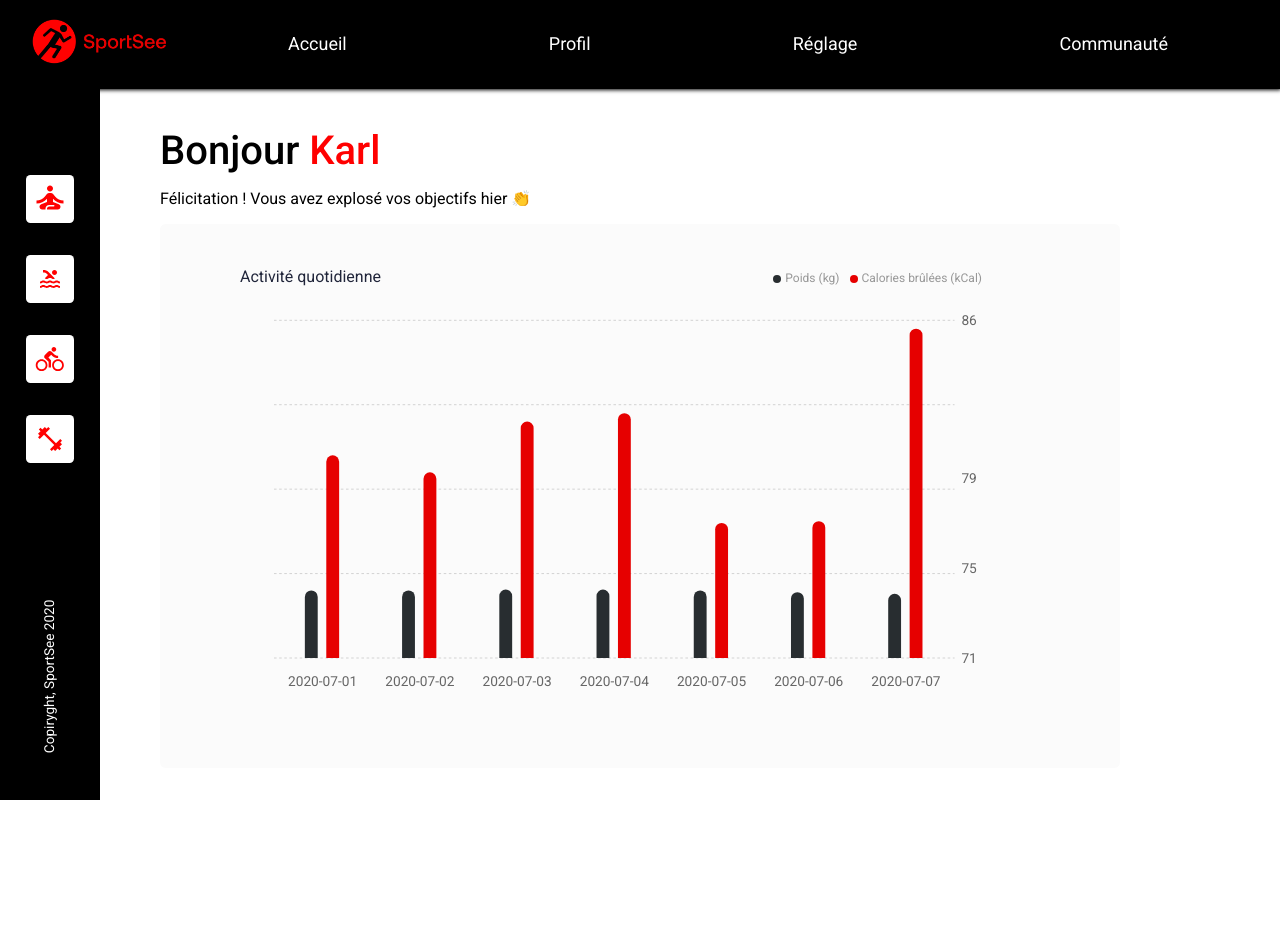
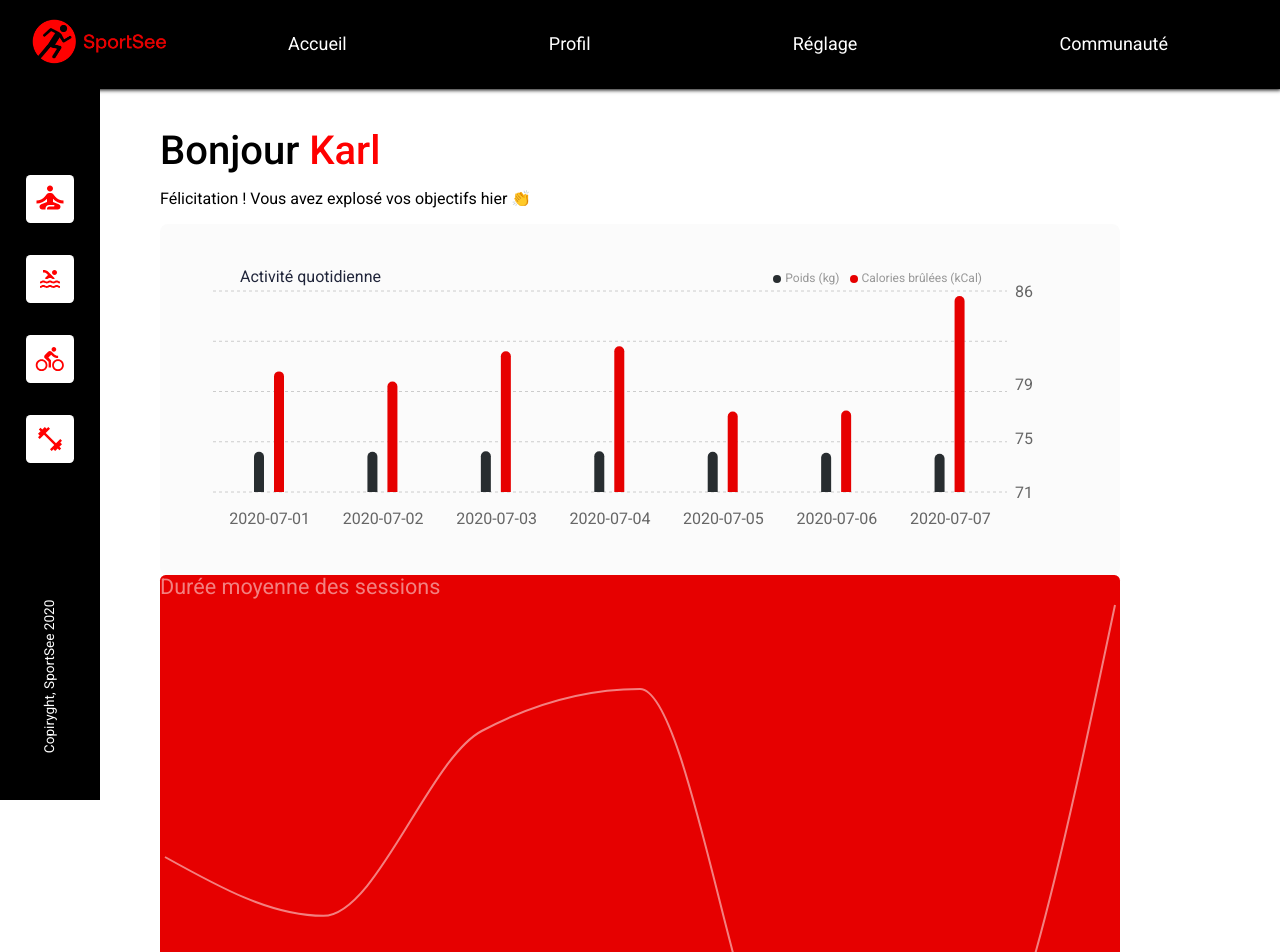
Before and after one commit to pyko7/SportSee-front, a React (Vite) app: page / in a window 1280 px wide. Shown: the top 952 px of the page. Before the commit the page ends 800 px from the top, so only its background shows below. Built offline with nearby package versions, Linux system fonts and the light colour scheme; no server answers.

Commit message:
feat: add linechart

```diff
--- a/src/App.jsx
+++ b/src/App.jsx
@@ -46,8 +46,12 @@ const App = () => {
         <div className="container">
           {isLoading && <Loader />}
           {error && <Error />}
-          {user && activity && (
-            <Dashboard activity={activity} firstName={user.firstName} />
+          {user && activity && averageSessions && (
+            <Dashboard
+              activity={activity}
+              averageSessions={averageSessions}
+              firstName={user.firstName}
+            />
           )}
         </div>
       </main>
--- a/src/components/BarChart/BarChartContainer.jsx
+++ b/src/components/BarChart/BarChartContainer.jsx
@@ -63,6 +63,7 @@ const BarChartContainer = ({ title, data }) => {
         <Tooltip
           contentStyle={{
             backgroundColor: tooltipStyle.backgroundColor,
+            border: tooltipStyle.border,
           }}
           itemStyle={{
             margin: tooltipStyle.margin,
--- a/src/components/BarChart/_style.js
+++ b/src/components/BarChart/_style.js
@@ -3,12 +3,11 @@ export const barChartContainerStyle = {
   width: "100%",
   height: "100%",
   backgroundColor: "#FBFBFB",
-  borderRadius: "0.35rem",
+  borderRadius: "0.5rem",
   padding: "3rem",
 };
 
 export const barChartStyle = {
-  padding: "2rem 0",
   borderRadius: "0.35rem",
 };
 
@@ -21,14 +20,14 @@ export const barChartTitleStyle = {
 };
 
 export const barStyle = {
-  width: 15,
+  width: 10,
   gap: 10,
   barsGap: 50,
   color: {
     primary: "#E60000",
     secondary: "#282D30",
   },
-  radius: [20, 20, 0, 0],
+  radius: [10, 10, 0, 0],
 };
 
 export const legendStyle = {
@@ -44,6 +43,7 @@ export const tooltipStyle = {
   padding: "0 0.5rem",
   backgroundColor: "red",
   color: "white",
+  border: "none",
 };
 
 export const tooltipLabelStyle = {
--- a/src/components/Dashboard/Dashboard.jsx
+++ b/src/components/Dashboard/Dashboard.jsx
@@ -1,13 +1,19 @@
 import DashboardHeader from "./DashboardHeader";
 import "./Dashboard.css";
 import BarChartContainer from "../BarChart/BarChartContainer";
+import LineChartContainer from "../LineChart/LineChartContainer";
 
-const Dashboard = ({ firstName, activity }) => {
+const Dashboard = ({ firstName, activity, averageSessions }) => {
   const barChartTitle = "Activité quotidienne";
+  const lineChartTitle = "Durée moyenne des sessions";
   return (
     <div className="dashboard">
       <DashboardHeader firstName={firstName} />
       <BarChartContainer title={barChartTitle} data={activity.sessions} />
+      <LineChartContainer
+        title={lineChartTitle}
+        data={averageSessions.sessions}
+      />
     </div>
   );
 };
--- /dev/null
+++ b/src/components/LineChart/LineChartContainer.jsx
@@ -0,0 +1,56 @@
+import React from "react";
+import {
+  LineChart,
+  Line,
+  XAxis,
+  YAxis,
+  Tooltip,
+  ResponsiveContainer,
+} from "recharts";
+import {
+  lineChartContainerStyle,
+  lineChartStyle,
+  lineChartTitleStyle,
+  lineChartTooltipStyle,
+  xAxisStyle,
+} from "./_style";
+
+const LineChartContainer = ({ title, data }) => {
+  return (
+    <ResponsiveContainer
+      width="100%"
+      height="100%"
+      style={lineChartContainerStyle}
+    >
+      <span style={lineChartTitleStyle}>{title}</span>
+
+      <LineChart width="100%" height="100%" data={data}>
+        <XAxis
+          axisLine={false}
+          tickLine={false}
+          dataKey="day"
+          tick={xAxisStyle}
+        />
+        <YAxis axisLine={false} tickLine={false} hide dataKey="sessionLength" />
+        <Tooltip
+          contentStyle={{ width: lineChartTooltipStyle.width }}
+          itemStyle={{ color: lineChartTooltipStyle.color }}
+          labelStyle={{ display: lineChartTooltipStyle.display }}
+          formatter={(value, name) => {
+            return ["min", value];
+          }}
+          separator=""
+        />
+        <Line
+          type="monotone"
+          dataKey="sessionLength"
+          stroke="rgba(255,255,255,0.5)"
+          strokeWidth={2}
+          dot={false}
+          activeDot={lineChartStyle}
+        />
+      </LineChart>
+    </ResponsiveContainer>
+  );
+};
+export default LineChartContainer;
--- /dev/null
+++ b/src/components/LineChart/_style.js
@@ -0,0 +1,25 @@
+export const lineChartContainerStyle = {
+  backgroundColor: "#E60000",
+  borderRadius: "0.35rem",
+};
+
+export const lineChartStyle = {
+  fill: "#FFF",
+};
+
+export const lineChartTooltipStyle = {
+  display: "none",
+  width: "4rem",
+  color: "#000",
+};
+
+export const xAxisStyle = {
+  fill: "#FFF",
+  opacity: 0.5,
+};
+
+export const lineChartTitleStyle = {
+  fontSize: "1.35rem",
+  color: "#FFF",
+  opacity: 0.5,
+};
--- a/src/model/Activity.js
+++ b/src/model/Activity.js
@@ -1,6 +1,14 @@
+import { formatDate } from "../utils/utils";
+
 export default class Activity {
   constructor(user) {
     this.id = user.data.userId;
     this.sessions = user.data.sessions;
   }
+  getFormattedSessions() {
+    this.sessions.forEach((session) => {
+      session["day"] = formatDate(session["day"]);
+    });
+    return this.sessions;
+  }
 }
--- /dev/null
+++ b/src/utils/utils.js
@@ -0,0 +1,46 @@
+export const formatDate = (dateString) => {
+  const parts = dateString.split("-");
+  const date = new Date(parts[0], parts[1] - 1, parts[2]);
+
+  let day = date.getDate();
+  let month = date.getMonth() + 1;
+  const year = date.getFullYear();
+
+  // Add leading zeros to days and months if needed
+  day = day < 10 ? "0" + day : day;
+  month = month < 10 ? "0" + month : month;
+
+  return day + "-" + month + "-" + year;
+};
+
+export const getWeekDay = (day) => {
+  let dday = "";
+  switch (day) {
+    case 1:
+      dday = "L";
+      break;
+    case 2:
+      dday = "M";
+      break;
+    case 3:
+      dday = "M";
+      break;
+    case 4:
+      dday = "J";
+      break;
+    case 5:
+      dday = "V";
+      break;
+    case 6:
+      dday = "S";
+      break;
+    case 7:
+      dday = "S";
+      break;
+
+    default:
+      console.log("Wrong day format");
+      break;
+  }
+  return dday;
+};
```
